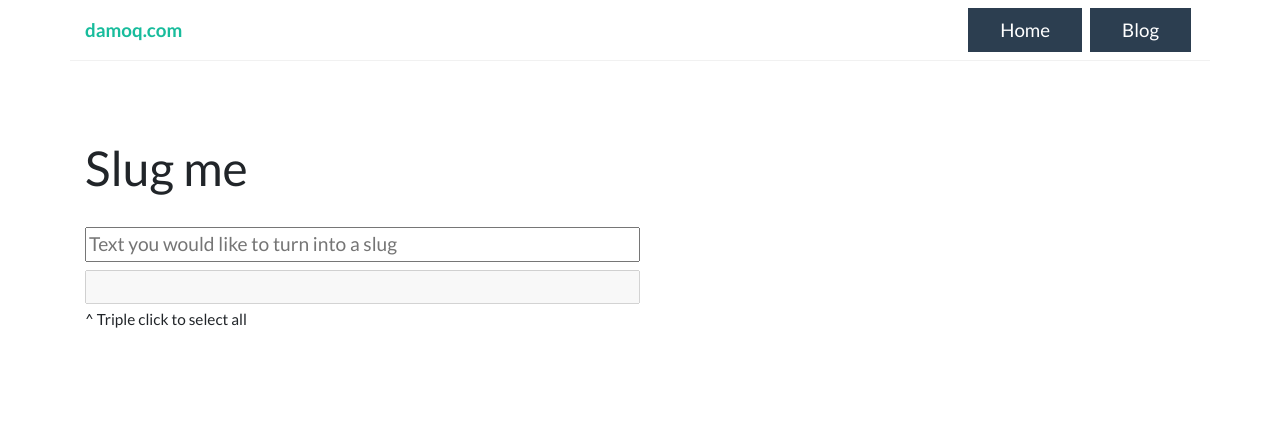
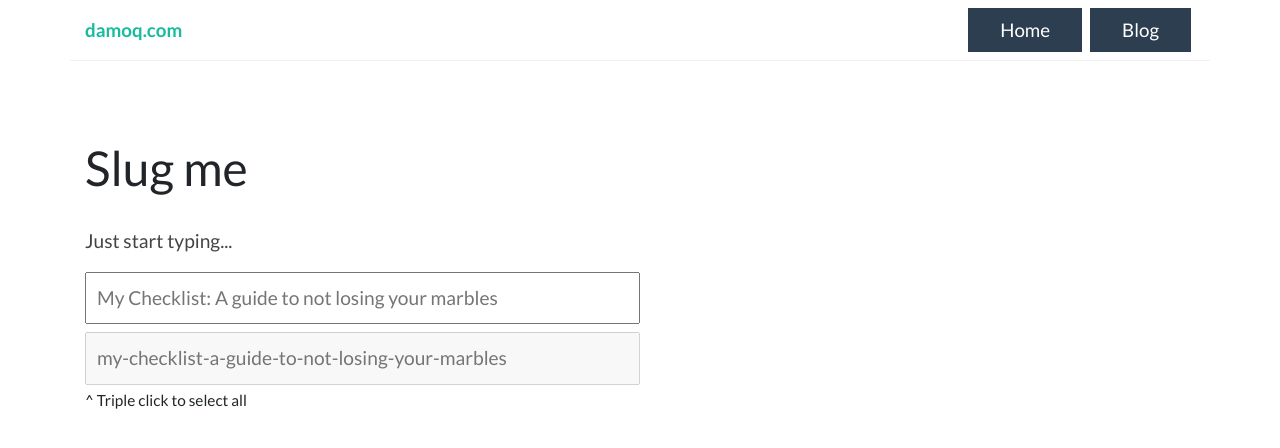
Before and after one commit to nick-mok/damoq.com, a Next.js app: page /slug in a window 1280 px wide. Shown: the top 448 px of the page. Built offline with nearby package versions, Linux system fonts and the light colour scheme.

Commit message:
Tidied up newlines in code and also added some basic styles and context to the page

```diff
--- a/css/style.css
+++ b/css/style.css
@@ -27,4 +27,5 @@ body p {
 
 .slug-field {
     width: 50%;
+    padding: 10px;
 }
--- a/pages/slug.js
+++ b/pages/slug.js
@@ -8,19 +8,18 @@ export const Slug = (props) => {
     const handleChange = (event) => {
         const value = event.target.value.toLowerCase();
         const pattern = /(\W)+/g;
-
         setSlug(value.replace(pattern, "-"));
-
     }
 
     return (
         <Layout pageTitle="Slugpro">
             <h1>Slug me</h1>
+            <p>Just start typing...</p>
             <div>
-                <input type="text" className="slug-field" onChange={handleChange} placeholder="Text you would like to turn into a slug"/>
+                <input type="text" className="slug-field" onChange={handleChange} placeholder="My Checklist: A guide to not losing your marbles"/>
             </div>
             <div className="mt-2">
-                <input type="text" className="slug-field" value={slug} disabled/>
+                <input type="text" className="slug-field" value={slug} disabled placeholder="my-checklist-a-guide-to-not-losing-your-marbles"/>
             </div>
             <small>^ Triple click to select all</small>
         </Layout>
```
